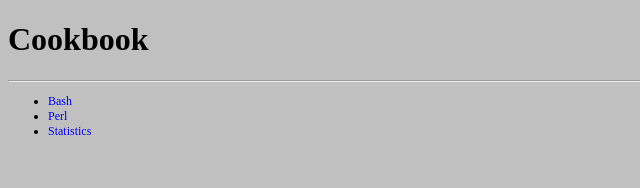
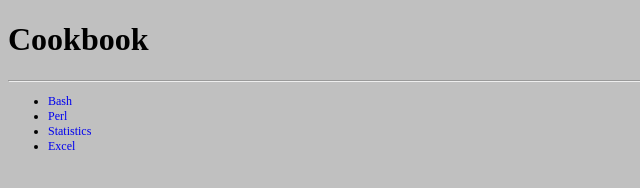
Before and after one commit to dantaki/wiki, a plain HTML site: page index.html in a window 1280 px wide. Shown: the full height of the page, 0-640 px from the left. Drawn offline with Linux system fonts and the light colour scheme.

Commit message:
added excel

```diff
--- a/index.html
+++ b/index.html
@@ -21,6 +21,7 @@ Cookbook
   <li><a href="bash.html" style="text-decoration: none;">Bash</a></li>
   <li><a href="perl.html" style="text-decoration: none;">Perl</a></li>
   <li><a href="stats.html" style="text-decoration: none;">Statistics</a></li>
+  <li><a href="excel.html" style="text-decoration: none;">Excel</a></li>
  </ul>
 
 </div>
```
